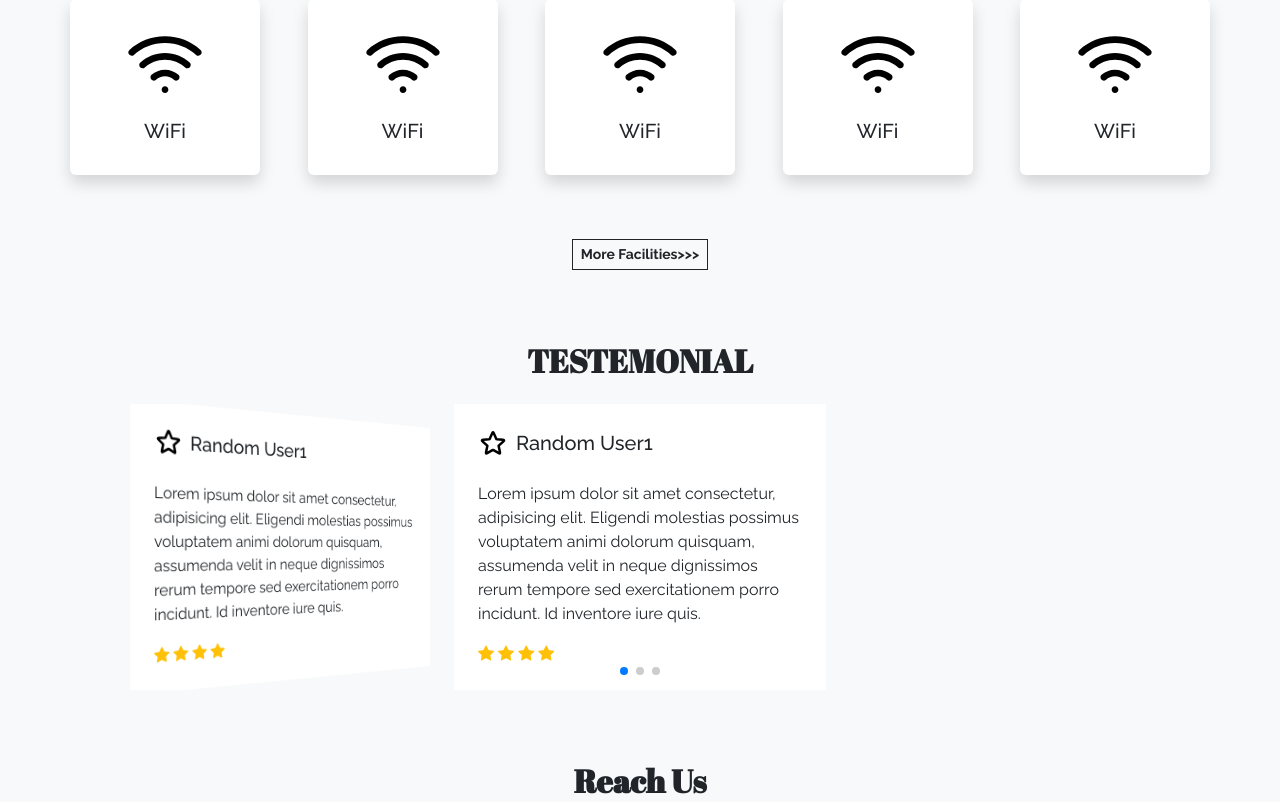
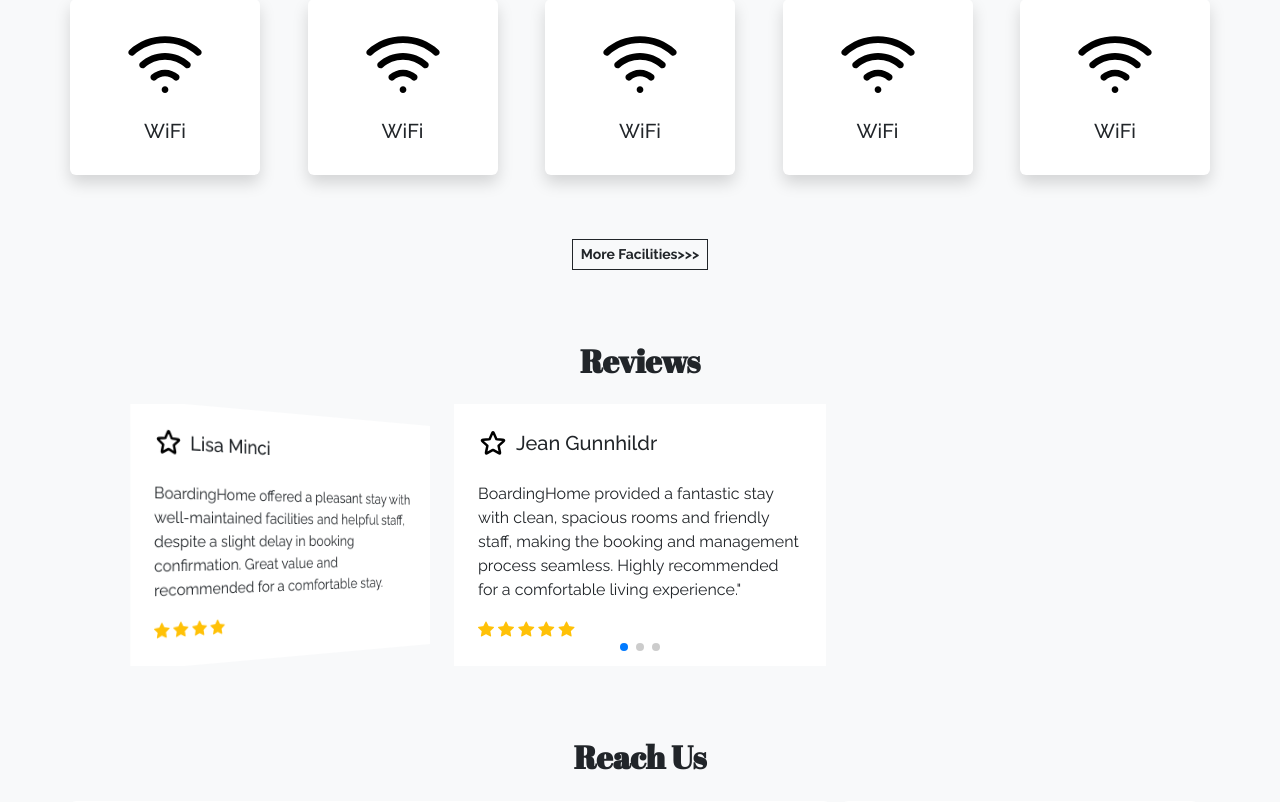
Before and after one commit to wannakill15/BoardingHome, a PHP site: page / in a window 1280 px wide. Shown: the part 2167-2969 px from the top of the page. Run offline with PHP 8.4, Linux system fonts and the light colour scheme.

Commit message:
adding comments

```diff
--- a/index.php
+++ b/index.php
@@ -1,3 +1,23 @@
+<?php
+/**
+ * File Name: index.php
+ * Purpose: This file serves as the front-end entry point for the BoardingHub website.
+ * It displays available rooms, handles user registration, login, and other interactions.
+ * Authors: [Mark John Jopia] [Kenneth Bacaresas] [Russell Osias]
+ * Contact: [markjohnjopia1@gmail.com] [ken.ae26@gmail.com] [osiasrussell@gmail.com]
+ * Date Created: [May 4, 2024]
+ * Last Modified: [May 16,2024]
+ *
+ * Overview:
+ * This file includes the main HTML structure and integrates PHP to
+ * fetch and display dynamic content from the database.
+ * It manages:
+ * - Display of available rooms
+ * - User registration and login forms
+ * - Navigation and layout components
+ */
+?>
+
 <!DOCTYPE html>
 <html lang="en">
 <head>
@@ -445,8 +465,8 @@
         </div>
     </div>
 
-    <!-- Our Testemonial form -->
-    <h2 class="mt-5 pt-4 mb-4 text-center fw-bold h-font"> TESTEMONIAL</h2>
+    <!-- Our Reviews form -->
+    <h2 class="mt-5 pt-4 mb-4 text-center fw-bold h-font"> Reviews</h2>
 
     <div class="container">
         <div class="swiper swiper-testemonial">
@@ -454,15 +474,17 @@
               <div class="swiper-slide bg-white p-4">
                 <div class="profile d-flex align-items-center mb-4">
                     <img src="images/features/star.svg" width="30px">
-                    <h5 class="m-0 ms-2">Random User1</h5>
+                    <h5 class="m-0 ms-2">Jean Gunnhildr</h5>
                 </div>
                 <p>
-                    Lorem ipsum dolor sit amet consectetur, adipisicing elit.
-                    Eligendi molestias possimus voluptatem animi dolorum quisquam,
-                    assumenda velit in neque dignissimos rerum tempore sed
-                    exercitationem porro incidunt. Id inventore iure quis.
+                BoardingHome provided a fantastic stay with clean,
+                spacious rooms and friendly staff,
+                making the booking and management process seamless.
+                Highly recommended for a comfortable living experience."
+
                 </p>
                 <div class="rating">
+                    <i class="bi bi-star-fill text-warning"></i>
                     <i class="bi bi-star-fill text-warning"></i>
                     <i class="bi bi-star-fill text-warning"></i>
                     <i class="bi bi-star-fill text-warning"></i>
@@ -472,31 +494,29 @@
               <div class="swiper-slide bg-white p-4">
                 <div class="profile d-flex align-items-center mb-4">
                     <img src="images/features/star.svg" width="30px">
-                    <h5 class="m-0 ms-2">Random User1</h5>
+                    <h5 class="m-0 ms-2">Diluc Ragnvindr </h5>
                 </div>
                 <p>
-                    Lorem ipsum dolor sit amet consectetur, adipisicing elit.
-                    Eligendi molestias possimus voluptatem animi dolorum quisquam,
-                    assumenda velit in neque dignissimos rerum tempore sed
-                    exercitationem porro incidunt. Id inventore iure quis.
+                BoardingHome was generally positive with decent rooms,
+                but maintenance issues and slow staff response need improvement.
+                Overall, a good place with some room for enhancement.
                 </p>
                 <div class="rating">
                     <i class="bi bi-star-fill text-warning"></i>
                     <i class="bi bi-star-fill text-warning"></i>
                     <i class="bi bi-star-fill text-warning"></i>
-                    <i class="bi bi-star-fill text-warning"></i>
+
                 </div>
               </div>
               <div class="swiper-slide bg-white p-4">
                 <div class="profile d-flex align-items-center mb-4">
                     <img src="images/features/star.svg" width="30px">
-                    <h5 class="m-0 ms-2">Random User1</h5>
+                    <h5 class="m-0 ms-2">Lisa Minci</h5>
                 </div>
                 <p>
-                    Lorem ipsum dolor sit amet consectetur, adipisicing elit.
-                    Eligendi molestias possimus voluptatem animi dolorum quisquam,
-                    assumenda velit in neque dignissimos rerum tempore sed
-                    exercitationem porro incidunt. Id inventore iure quis.
+                BoardingHome offered a pleasant stay with well-maintained facilities and helpful staff,
+                despite a slight delay in booking confirmation.
+                Great value and recommended for a comfortable stay.
                 </p>
                 <div class="rating">
                     <i class="bi bi-star-fill text-warning"></i>
```
